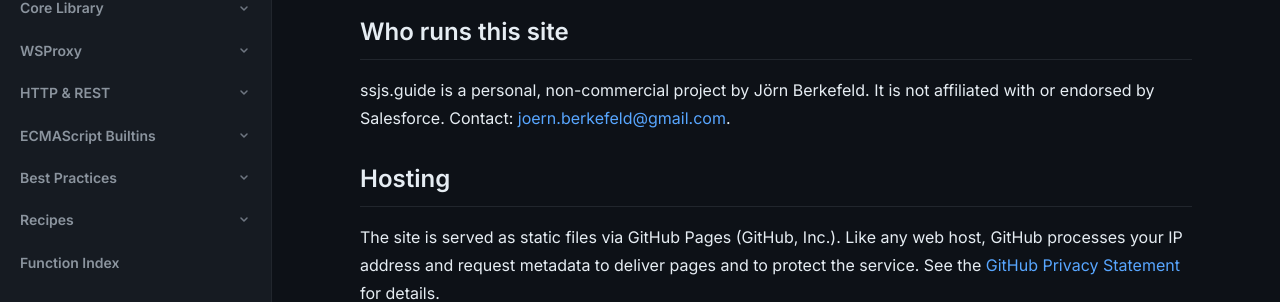
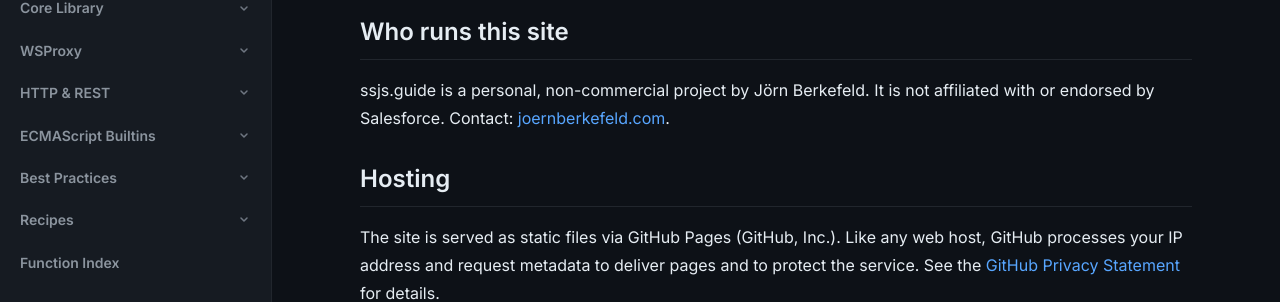
Before and after one commit to JoernBerkefeld/ssjs.guide, a Jekyll site: the page built from privacy.md, in a window 1280 px wide and 900 px high. Shown: the part 345-647 px from the top of the window. Built offline with Jekyll 4.4.1, drawn with Linux system fonts in a browser that asks for light colours.

Commit message:
chore: point footer name and privacy contact to joernberkefeld.com

```diff
--- a/_includes/footer.html
+++ b/_includes/footer.html
@@ -54,7 +54,7 @@
   </div> -->
   <div class="footer-copyright">
     <p>
-      &copy; 2026 <a href="https://www.linkedin.com/in/joernberkefeld/" target="_blank" rel="noopener">Jörn Berkefeld</a>
+      &copy; 2026 <a href="https://joernberkefeld.com/" target="_blank" rel="noopener">Jörn Berkefeld</a>
       &mdash;
       <a href="https://www.linkedin.com/in/joernberkefeld/" class="footer-social-link" target="_blank" rel="noopener">
         <svg class="footer-social-icon" width="14" height="14" viewBox="0 0 24 24" fill="currentColor" aria-hidden="true">
--- a/privacy.md
+++ b/privacy.md
@@ -15,7 +15,7 @@
 
 ssjs.guide is a personal, non-commercial project by Jörn Berkefeld. It is not
 affiliated with or endorsed by Salesforce. Contact:
-[joern.berkefeld@gmail.com](mailto:joern.berkefeld@gmail.com).
+[joernberkefeld.com](https://joernberkefeld.com).
 
 ## Hosting
 
```
